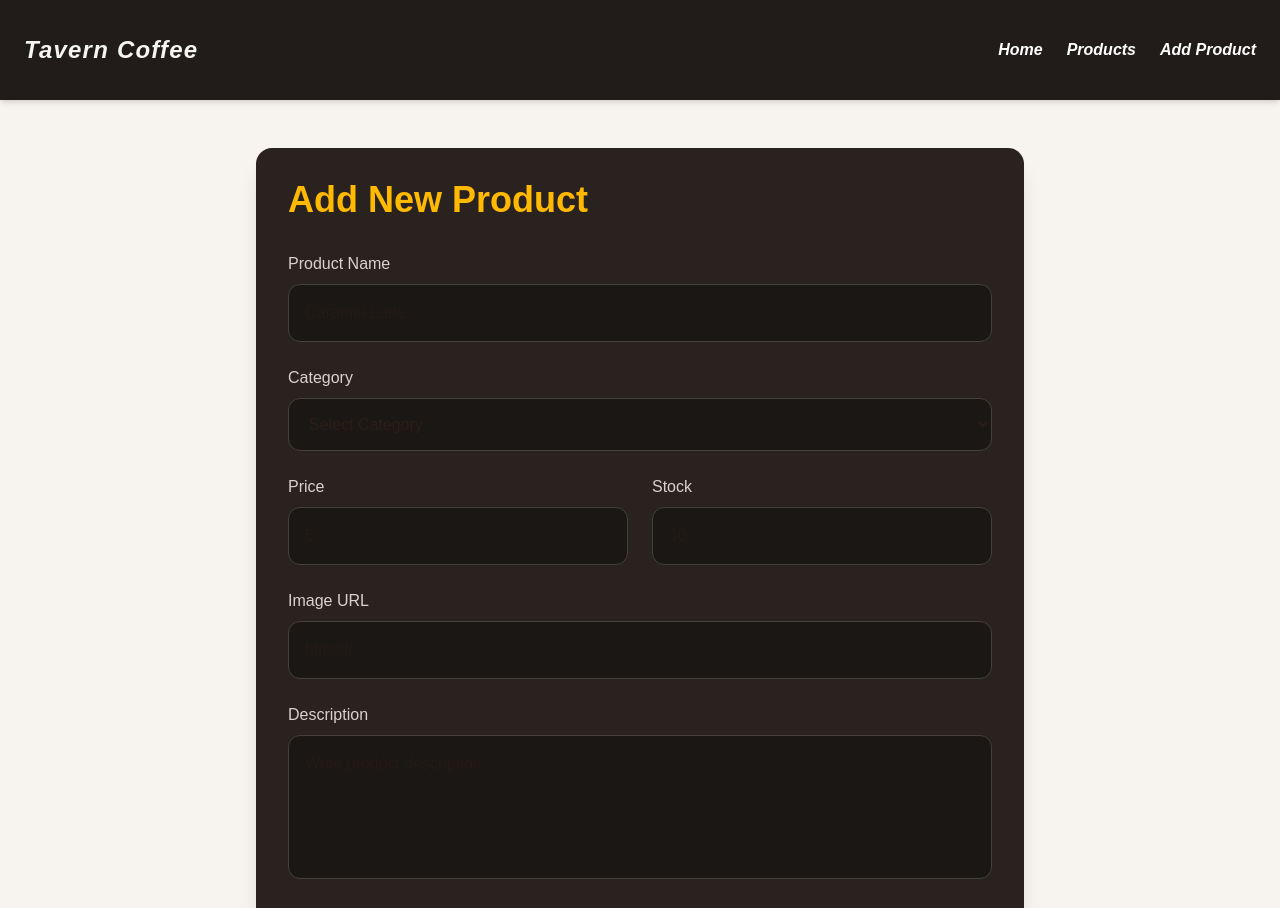
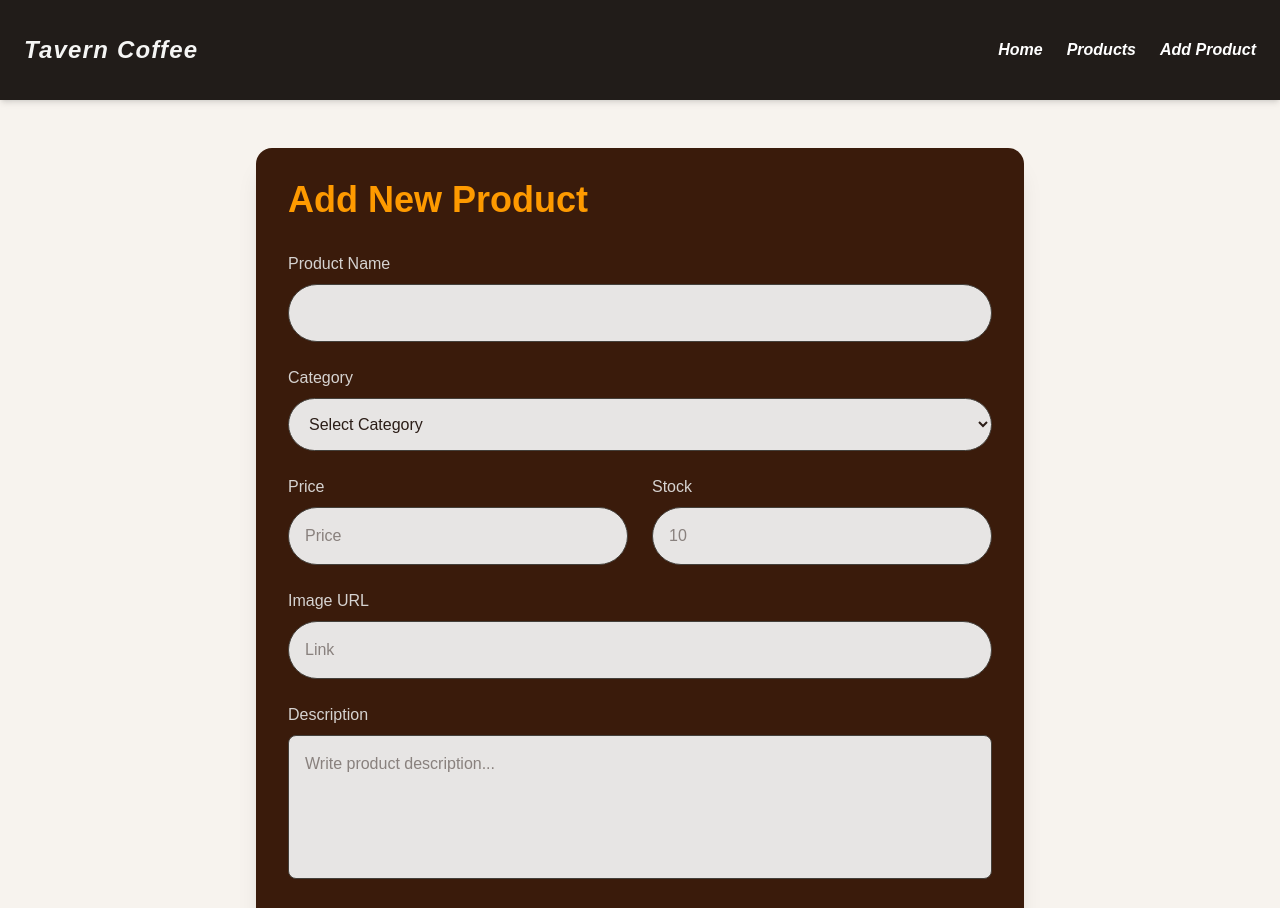
Before and after one commit to wanjugu-wq/coffee-admin-e-commerce, a React (Vite) app: page /add-product in a window 1280 px wide. Shown: the top 908 px of the page. Built offline with nearby package versions, Linux system fonts and the light colour scheme; data requests are answered from the project's data file.

Commit message:
added styles to the add product task form

```diff
--- a/src/pages/AddProduct.jsx
+++ b/src/pages/AddProduct.jsx
@@ -50,8 +50,8 @@ export default function AddProduct() {
 
   return (
     <div className="min-h-screen px-6 py-12">
-      <div className="max-w-3xl mx-auto bg-[#2a221e] p-8 rounded-2xl shadow-xl">
-        <h1 className="text-4xl font-bold text-amber-400 mb-8">
+      <div className="max-w-3xl mx-auto bg-[#3a1b0b] p-8 rounded-2xl shadow-xl">
+        <h1 className="text-4xl font-bold text-amber-500 mb-8">
           Add New Product
         </h1>
 
@@ -62,11 +62,11 @@ export default function AddProduct() {
             <input
               type="text"
               name="name"
-              placeholder="Caramel Latte"
+              placeholder=""
               value={formData.name}
               onChange={handleChange}
               required
-              className="w-full p-4 rounded-xl bg-[#1b1715] border border-stone-700 focus:outline-none focus:border-amber-500"
+              className="w-full p-4 rounded-full bg-stone-200 border border-stone-700 focus:outline-none focus:border-amber-500"
             />
           </div>
 
@@ -78,7 +78,7 @@ export default function AddProduct() {
               value={formData.category}
               onChange={handleChange}
               required
-              className="w-full p-4 rounded-xl bg-[#1b1715] border border-stone-700 focus:outline-none focus:border-amber-500"
+              className="w-full p-4 rounded-full bg-stone-200 border border-stone-700 focus:outline-none focus:border-amber-500"
             >
               <option value="">Select Category</option>
               <option value="Coffee">Coffee</option>
@@ -95,11 +95,11 @@ export default function AddProduct() {
               <input
                 type="number"
                 name="price"
-                placeholder="6"
+                placeholder="Price"
                 value={formData.price}
                 onChange={handleChange}
                 required
-                className="w-full p-4 rounded-xl bg-[#1b1715] border border-stone-700 focus:outline-none focus:border-amber-500"
+                className="w-full p-4 rounded-full bg-stone-200 border border-stone-700 focus:outline-none focus:border-amber-500"
               />
             </div>
 
@@ -113,7 +113,7 @@ export default function AddProduct() {
                 value={formData.stock}
                 onChange={handleChange}
                 required
-                className="w-full p-4 rounded-xl bg-[#1b1715] border border-stone-700 focus:outline-none focus:border-amber-500"
+                className="w-full p-4 rounded-full bg-stone-200 border border-stone-700 focus:outline-none focus:border-amber-500"
               />
             </div>
           </div>
@@ -124,11 +124,11 @@ export default function AddProduct() {
             <input
               type="text"
               name="image"
-              placeholder="https://..."
+              placeholder="Link"
               value={formData.image}
               onChange={handleChange}
               required
-              className="w-full p-4 rounded-xl bg-[#1b1715] border border-stone-700 focus:outline-none focus:border-amber-500"
+              className="w-full p-4 rounded-full bg-stone-200 border border-stone-700 focus:outline-none focus:border-amber-500"
             />
           </div>
 
@@ -141,13 +141,13 @@ export default function AddProduct() {
               value={formData.description}
               onChange={handleChange}
               required
-              className="w-full p-4 rounded-xl bg-[#1b1715] border border-stone-700 h-36 resize-none focus:outline-none focus:border-amber-500"
+              className="w-full p-4 rounded-lg bg-stone-200 border border-stone-700 h-36 resize-none focus:outline-none focus:border-amber-500"
             />
           </div>
 
           <button
             type="submit"
-            className="w-full bg-amber-500 hover:bg-amber-400 text-black py-4 rounded-xl font-bold text-lg transition"
+            className="w-full bg-amber-500 hover:bg-amber-400 text-black py-4 rounded-full font-bold text-lg transition"
           >
             Add Product
           </button>
```
